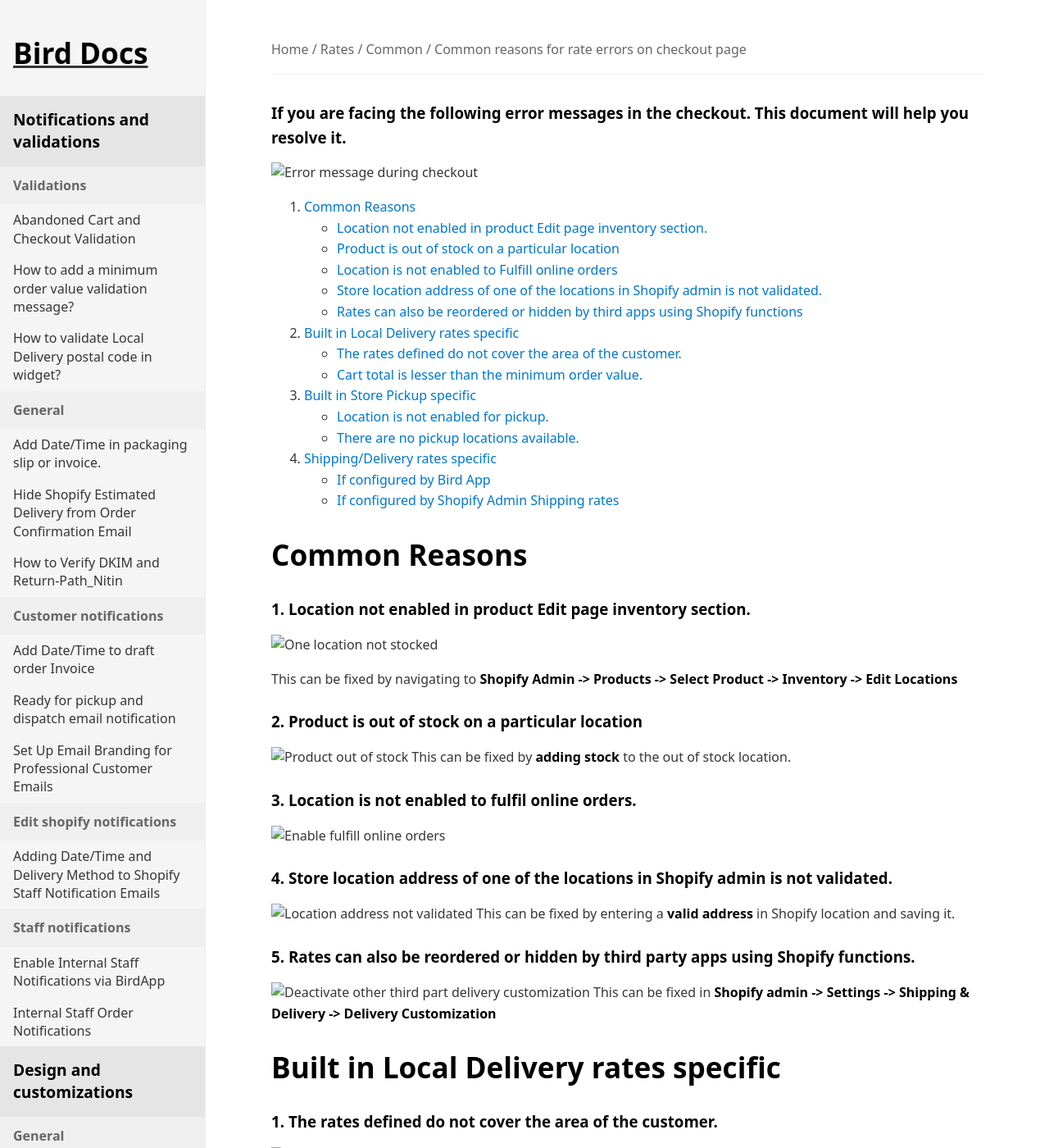
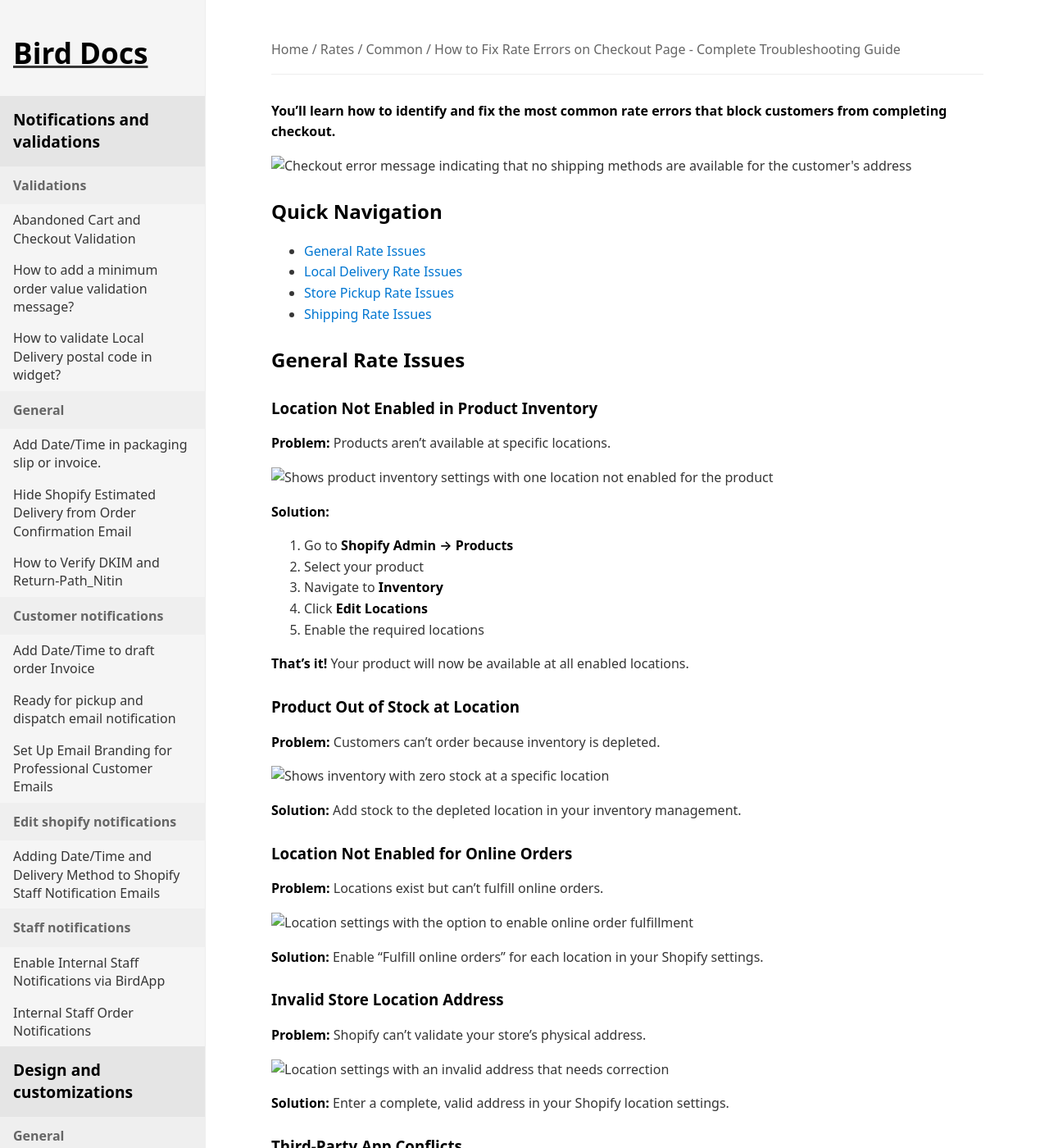
Before and after one commit to atinder/bird-docs, a Jekyll site: the page built from docs/rates/common/common-reasons-for-rate-errors-on-checkout-page-a5d1d216-f187-4797-a9c8-545de01a601c.md, in a window 1280 px wide and 1400 px high. Shown: the whole window at 82% size. Built offline with Jekyll 4.4.1, drawn with Linux system fonts in a browser that asks for light colours; some of the changed text lies outside the part shown.

Commit message:
fix: "common reasons for rate errors on checkout page"

```diff
--- a/docs/rates/common/common-reasons-for-rate-errors-on-checkout-page-a5d1d216-f187-4797-a9c8-545de01a601c.md
+++ b/docs/rates/common/common-reasons-for-rate-errors-on-checkout-page-a5d1d216-f187-4797-a9c8-545de01a601c.md
@@ -1,98 +1,155 @@
 ---
 id: a5d1d216-f187-4797-a9c8-545de01a601c
-title: "Common reasons for rate errors on checkout page"
+title: "How to Fix Rate Errors on Checkout Page - Complete Troubleshooting Guide"
 category: rates
 section: common
 slug: common-reasons-for-rate-errors-on-checkout-page
 crisp_updated_at: 1747737073000
 crisp_url: https://help.birdchime.com/en-us/article/common-reasons-for-rate-errors-on-checkout-page-1iekz2h/
-description: ""
+description: "Learn how to resolve common rate errors that prevent customers from completing checkout with Bird Pickup & Delivery"
 ---
 
-### If you are facing the following error messages in the checkout. This document will help you resolve it.
+**You'll learn how to identify and fix the most common rate errors that block customers from completing checkout.**
 
-![Error message during checkout](https://storage.crisp.chat/users/helpdesk/website/ca826b447482b000/image_1mqhgsj.png)
+![Checkout error message indicating that no shipping methods are available for the customer's address](https://storage.crisp.chat/users/helpdesk/website/ca826b447482b000/image_1mqhgsj.png)
 
-1. [Common Reasons](#1-common-reasons)
-* [Location not enabled in product Edit page inventory section.](#3-1-location-not-enabled-in-product-edit-page-inventory-section)
-* [Product is out of stock on a particular location](#3-2-product-is-out-of-stock-on-a-particular-location)
-* [Location is not enabled to Fulfill online orders](#3-3-location-is-not-enabled-to-fulfill-online-orders)
-* [Store location address of one of the locations in Shopify admin is not validated.](#3-4-store-location-address-of-one-of-the-locations-in-shopify-admin-is-not-validated)
-* [Rates can also be reordered or hidden by third apps using Shopify functions](#3-5-rates-can-also-be-reordered-or-hidden-by-third-party-apps-using-shopify-functions)
+## Quick Navigation
 
-2. [Built in Local Delivery rates specific](#1-built-in-local-delivery-rates-specific)
-* [The rates defined do not cover the area of the customer.](#3-1-the-rates-defined-do-not-cover-the-area-of-the-customer)
-* [Cart total is lesser than the minimum order value.](#3-2-cart-total-is-lesser-than-the-minimum-order-value)
+- [General Rate Issues](#general-rate-issues)
+- [Local Delivery Rate Issues](#local-delivery-rate-issues)
+- [Store Pickup Rate Issues](#store-pickup-rate-issues)
+- [Shipping Rate Issues](#shipping-rate-issues)
 
-3. [Built in Store Pickup specific](#1-built-in-store-pickup-rates-specific)
-* [Location is not enabled for pickup.](#3-1-location-is-not-enabled-for-pickup)
-* [There are no pickup locations available.](#3-2-there-are-no-pickup-locations-available)
+## General Rate Issues
 
-4. [Shipping/Delivery rates specific](#1-built-in-store-pickup-rates-specific)
-* [If configured by Bird App](#3-1-if-configured-by-bird-app-deliveryshipping-address-not-covered-by-rules-configured)
-* [If configured by Shopify Admin Shipping rates](#3-2-if-configured-by-shopify-admin-shipping-rates-shipping-address-not-covered-by-rules-configured)
+### Location Not Enabled in Product Inventory
 
-# Common Reasons
+**Problem:** Products aren't available at specific locations.
 
-### 1. Location not enabled in product Edit page inventory section.
-
-![One location not stocked](https://storage.crisp.chat/users/helpdesk/website/ca826b447482b000/screenshot-2024-03-07-at-10565_1sqpjr4.png)
-
-This can be fixed by navigating to **Shopify Admin -> Products -> Select Product -> Inventory -> Edit Locations**
-
-### 2. Product is out of stock on a particular location
-
-![Product out of stock](https://storage.crisp.chat/users/helpdesk/website/ca826b447482b000/image_1iqowmq.png =600x488)
-This can be fixed by **adding stock** to the out of stock location.
-
-### 3. Location is not enabled to fulfil online orders.
-
-![Enable fulfill online orders](https://storage.crisp.chat/users/helpdesk/website/ca826b447482b000/screenshot-2024-03-08-at-12372_13ghji7.png)
-
-### 4. Store location address of one of the locations in Shopify admin is not validated.
-
-![Location address not validated](https://storage.crisp.chat/users/helpdesk/website/ca826b447482b000/screenshot-2024-03-07-at-11034_1rmr5e2.png =600x597)
-This can be fixed by entering a **valid address** in Shopify location and saving it.
-
-### 5. Rates can also be reordered or hidden by third party apps using Shopify functions.
-
-![Deactivate other third part delivery customization](https://storage.crisp.chat/users/helpdesk/website/ca826b447482b000/image_60fi43.png)
-This can be fixed in **Shopify admin -> Settings -> Shipping & Delivery -> Delivery Customization**
-
-# Built in Local Delivery rates specific
-### 1. The rates defined do not cover the area of the customer.
-
-![Zip or postal code not covered](https://storage.crisp.chat/users/helpdesk/website/ca826b447482b000/image_pnpdwc.png =600x501)
-
-![Delivery radius not covered](https://storage.crisp.chat/users/helpdesk/website/ca826b447482b000/image_1j2nhg2.png =600x539)
-
-### 2. Cart total is lesser than the minimum order value.
-
-![Minimum order value](https://storage.crisp.chat/users/helpdesk/website/ca826b447482b000/image_1dkdp8b.png =600x539)
-
-# Built in Store Pickup rates specific
-### 1. Location is not enabled for pickup.
-|| Refer this only if you are getting the second error (on the right side) mentioned at the top.
-
-![Location not enabled for built in pickup.](https://storage.crisp.chat/users/helpdesk/website/ca826b447482b000/screenshot-2024-03-08-at-12355_21gzfr.png)
-
-### 2. There are no pickup locations available.
-
-![](https://storage.crisp.chat/users/helpdesk/website/ca826b447482b000/image_kus95a.png =600x425)
-
-One of the reasons for this error is that the Street address is missing, making the location unverified on Shopify's end!
+![Shows product inventory settings with one location not enabled for the product](https://storage.crisp.chat/users/helpdesk/website/ca826b447482b000/screenshot-2024-03-07-at-10565_1sqpjr4.png)
 
 **Solution:**
+1. Go to **Shopify Admin → Products**
+2. Select your product
+3. Navigate to **Inventory**
+4. Click **Edit Locations**
+5. Enable the required locations
 
-* Edit the Location address, Please navigate to Shopify's Settings > Locations > Created Location
-* Edit the Street address and then try to save the location!
+**That's it!** Your product will now be available at all enabled locations.
 
-# Shipping/Delivery rates specific
-### 1. **If configured by Bird App**: Delivery/Shipping address not covered by rules configured
+### Product Out of Stock at Location
 
-![Bird App Conditions don't pass](https://storage.crisp.chat/users/helpdesk/website/ca826b447482b000/image_145ykz6.png)
+**Problem:** Customers can't order because inventory is depleted.
 
-### 2. **If configured by Shopify Admin Shipping rates**:  Shipping address not covered by rules configured
+![Shows inventory with zero stock at a specific location](https://storage.crisp.chat/users/helpdesk/website/ca826b447482b000/image_1iqowmq.png)
 
-![Shopify configured rates](https://storage.crisp.chat/users/helpdesk/website/ca826b447482b000/image_14ituua.png)
-**Related Document:** [Rates Control](https://help.birdchime.com/en-us/article/rates-control-jjcrrp/)
+**Solution:** Add stock to the depleted location in your inventory management.
+
+### Location Not Enabled for Online Orders
+
+**Problem:** Locations exist but can't fulfill online orders.
+
+![Location settings with the option to enable online order fulfillment](https://storage.crisp.chat/users/helpdesk/website/ca826b447482b000/screenshot-2024-03-08-at-12372_13ghji7.png)
+
+**Solution:** Enable "Fulfill online orders" for each location in your Shopify settings.
+
+### Invalid Store Location Address
+
+**Problem:** Shopify can't validate your store's physical address.
+
+![Location settings with an invalid address that needs correction](https://storage.crisp.chat/users/helpdesk/website/ca826b447482b000/screenshot-2024-03-07-at-11034_1rmr5e2.png)
+
+**Solution:** Enter a complete, valid address in your Shopify location settings.
+
+### Third-Party App Conflicts
+
+**Problem:** Other apps interfere with your delivery rates.
+
+![Shopify's delivery customization settings where conflicting apps can be managed](https://storage.crisp.chat/users/helpdesk/website/ca826b447482b000/image_60fi43.png)
+
+**Solution:** Check **Shopify Admin → Settings → Shipping & Delivery → Delivery Customization** for conflicting apps.
+
+## Local Delivery Rate Issues
+
+### Customer Address Outside Delivery Zone
+
+**Problem:** Customer's postal code or address falls outside your delivery radius.
+
+![Delivery rate configuration with postal codes that don't cover the customer's area](https://storage.crisp.chat/users/helpdesk/website/ca826b447482b000/image_pnpdwc.png)
+
+![Delivery radius settings that may not cover the customer's location](https://storage.crisp.chat/users/helpdesk/website/ca826b447482b000/image_1j2nhg2.png)
+
+**Solution:** Expand your delivery zones or add the customer's postal code to your delivery areas.
+
+### Cart Below Minimum Order Value
+
+**Problem:** Customer's cart total doesn't meet your minimum order requirement.
+
+![Shows minimum order value settings that may be preventing checkout completion](https://storage.crisp.chat/users/helpdesk/website/ca826b447482b000/image_1dkdp8b.png)
+
+**Solution:** Lower your minimum order value or guide customers to add more items.
+
+## Store Pickup Rate Issues
+
+### Location Not Enabled for Pickup
+
+**Problem:** Store locations exist but aren't configured for customer pickup.
+
+![Shows location settings where pickup options are not enabled](https://storage.crisp.chat/users/helpdesk/website/ca826b447482b000/screenshot-2024-03-08-at-12355_21gzfr.png)
+
+**Solution:** Enable pickup options for each location in your Bird Pickup & Delivery settings.
+
+### No Pickup Locations Available
+
+**Problem:** All locations are missing required address information.
+
+![Error indicating no pickup locations are available due to missing address information](https://storage.crisp.chat/users/helpdesk/website/ca826b447482b000/image_kus95a.png)
+
+**Solution:**
+1. Go to **Shopify Admin → Settings → Locations**
+2. Select each location
+3. Add complete street address
+4. Save the location
+
+**That's it!** Your locations will now be available for pickup orders.
+
+## Shipping Rate Issues
+
+### Bird App Rate Rules Not Met
+
+**Problem:** Customer's cart conditions doesn't match your configured delivery rates.
+
+![Rate configuration where customer address doesn't meet the set conditions](https://storage.crisp.chat/users/helpdesk/website/ca826b447482b000/image_145ykz6.png)
+
+**Solution:** Review and adjust your delivery rate rules in the Bird Pickup & Delivery app.
+
+### Shopify Admin Shipping Rules Not Met
+
+**Problem:** Customer's order value falls outside your Shopify delivery rates.
+
+![Shows Shopify shipping rate configuration that may not cover customer's cart value](https://storage.crisp.chat/users/helpdesk/website/ca826b447482b000/image_14ituua.png)
+
+**Solution:** Update your shipping zones in **Shopify Admin → Settings → Shipping & Delivery**.
+
+## FAQs
+
+##### Why do I see "no shipping methods available" errors?
+This usually means your product inventory, location settings, or delivery zones need configuration. Check the general rate issues section above.
+
+##### How do I know if my location address is valid?
+Shopify will show a validation error if the address is incomplete or invalid. Add a complete street address to resolve this.
+
+##### Can I have different delivery zones for different products?
+Yes, Bird Pickup & Delivery allows you to configure product-specific delivery rules and availability.
+
+##### What should I do if third-party apps conflict with my rates?
+Check your Shopify delivery customization settings and temporarily disable conflicting apps to test.
+
+For more general questions, see our main [FAQs page](https://help.birdchime.com/en-us/category/faqs-1ygmxau/).
+
+## Related Articles
+
+- [Rates Control](https://help.birdchime.com/en-us/article/rates-control-jjcrrp/)
+- [Configure Delivery Rates](https://help.birdchime.com/en-us/article/configure-delivery-rates-1xbrder/)
+- [Configure Pickup Rates](https://help.birdchime.com/en-us/article/configure-pickup-rates-1n7gumb/)
+- [How to Enable Bird Pickup and Delivery Date Widget in Your Shopify Theme](https://help.birdchime.com/en-us/article/how-to-enable-bird-pickup-and-delivery-date-widget-in-your-shopify-theme-450cbp/)
```
